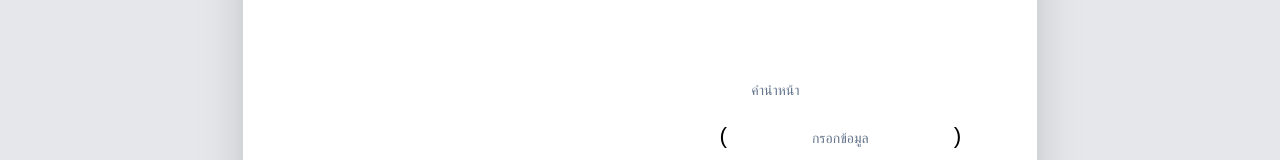
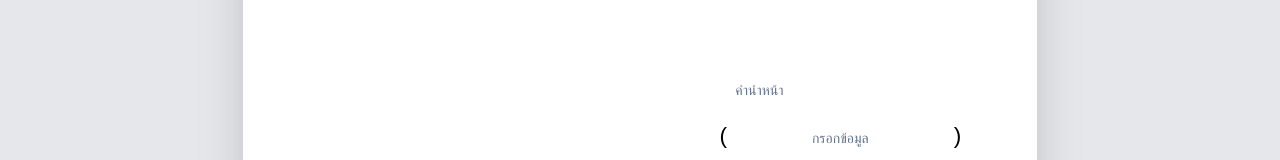
Before and after one commit to kaijiewpoo/thai-memo-craft, a React (Vite) app: page / in a window 1280 px wide. Shown: the part 792-952 px from the top of the page. Built offline with nearby package versions, Linux system fonts and the light colour scheme; a web font is replaced by a local one.

Commit message:
Refactor: Further adjust field alignment

```diff
--- a/src/pages/Index.tsx
+++ b/src/pages/Index.tsx
@@ -244,7 +244,7 @@ const ThaiMemoForm = () => {
 
           <div className="flex justify-end mt-8">
             <div className="w-2/5 text-center space-y-2">
-              <div className="flex justify-start pl-4">
+              <div className="flex justify-start">
                 <Input
                   name="signerPrefix"
                   value={formData.signerPrefix}
```
